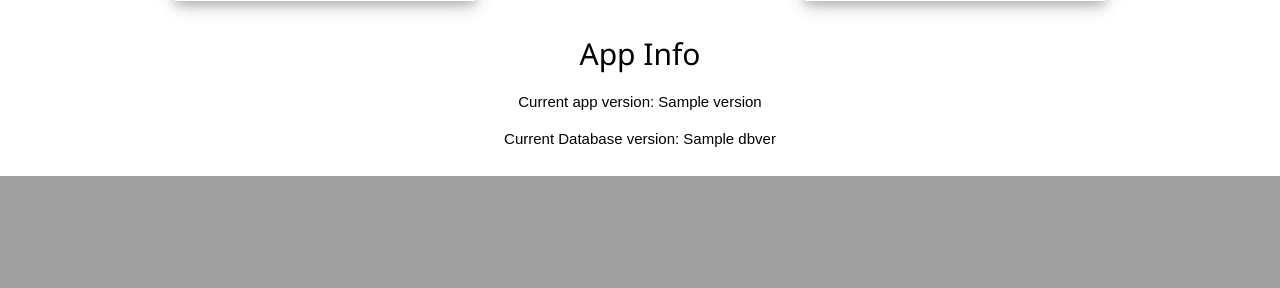
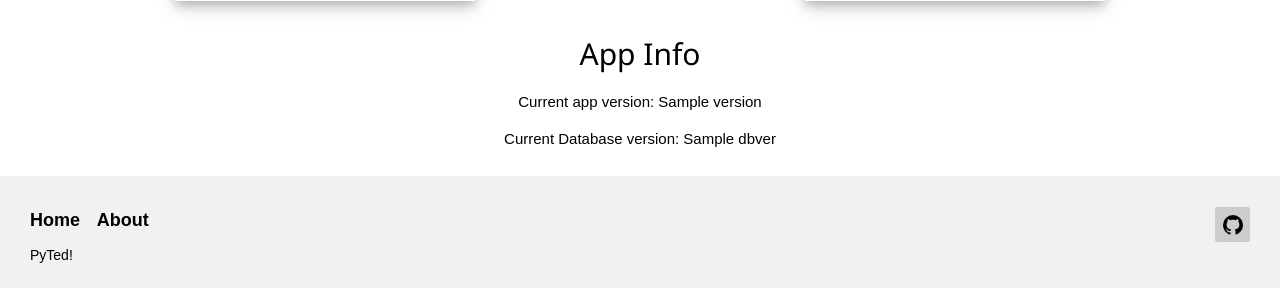
Before and after one commit to ch0ppy35/pyTed, a Python web app: template app/templates/about.html in a window 1280 px wide. Shown: the part 1129-1417 px from the top of the page. Before the commit the page ends 1305 px from the top, so only its background shows below. Run offline with Jinja, Linux system fonts and the light colour scheme; the template is opened without the code that fills it: most values are stand-ins (such as "Sample title", 1, 10 or a date in 2020); some libraries are stand-ins or nearby versions.

Commit message:
Footer addition

```diff
--- a/app/static/css/main.css
+++ b/app/static/css/main.css
@@ -73,6 +73,92 @@ table {
     width:100%;
 }
 
+.footer-distributed {
+  background-color: #f1f1f1f1;
+  box-shadow: 0 1px 1px 0 rgba(238, 238, 238, 0.12);
+  box-sizing: border-box;
+  width: 100%;
+  text-align: left;
+  font: normal 16px sans-serif;
+  padding: 25px 30px;
+}
+
+.footer-distributed .footer-left p {
+  color: #000000;
+  font-size: 14px;
+  margin: 0;
+}
+/* Footer links */
+
+.footer-distributed p.footer-links {
+  font-size: 18px;
+  font-weight: bold;
+  color: #000000;
+  margin: 0 0 10px;
+  padding: 0;
+  transition: ease .25s;
+}
+
+.footer-distributed p.footer-links a {
+  display: inline-block;
+  line-height: 1.8;
+  text-decoration: none;
+  color: inherit;
+  transition: ease .25s;
+}
+
+.footer-distributed .footer-links a:before {
+  content: "·";
+  font-size: 20px;
+  left: 0;
+  color: #EEEEEE;
+  display: inline-block;
+  padding-right: 5px;
+}
+
+.footer-distributed .footer-links .link-1:before {
+  content: none;
+}
+
+.footer-distributed .footer-right {
+  float: right;
+  margin-top: 6px;
+  max-width: 180px;
+}
+
+.footer-distributed .footer-right a {
+  display: inline-block;
+  width: 35px;
+  height: 35px;
+  background-color: #CCCCCC;
+  border-radius: 2px;
+  font-size: 20px;
+  color: #000000;
+  text-align: center;
+  line-height: 35px;
+  margin-left: 3px;
+  transition:all .25s;
+}
+
+.footer-distributed .footer-right a:hover{transform:scale(1.1); -webkit-transform:scale(1.1);}
+
+.footer-distributed p.footer-links a:hover{text-decoration:underline;}
+
+/* Media Queries */
+
+@media (max-width: 600px) {
+  .footer-distributed .footer-left, .footer-distributed .footer-right {
+    text-align: center;
+  }
+  .footer-distributed .footer-right {
+    float: none;
+    margin: 0 auto 20px;
+  }
+  .footer-distributed .footer-left p.footer-links {
+    line-height: 1.8;
+  }
+}
+
 #main {
     text-align: center;
     font-family: arial, sans-serif;
--- a/app/templates/about.html
+++ b/app/templates/about.html
@@ -61,3 +61,4 @@
 
     </div>
 {% endblock %}
+{% include 'footer.html' %}
--- a/app/templates/billData.html
+++ b/app/templates/billData.html
@@ -36,3 +36,4 @@
 </div>
 
 {% endblock %}
+{
--- a/app/templates/charts.html
+++ b/app/templates/charts.html
@@ -67,6 +67,4 @@
     <div class="charts" id="donutchart"></div>
         </div>
     </div>
-</body>
-</html>
 {% endblock %}
--- /dev/null
+++ b/app/templates/footer.html
@@ -0,0 +1,24 @@
+{% block footer %}
+
+
+   		<footer class="footer-distributed">
+
+			<div class="footer-right">
+				<a href="#"><img src="{{ url_for('static', filename='github.svg') }}"></img></a>
+			</div>
+
+			<div class="footer-left">
+
+				<p class="footer-links">
+					<a class="link-1" href="/">Home</a>
+                    <a href="about.html">About</a>
+				</p>
+				<p>PyTed!</p>
+			</div>
+
+		</footer>
+
+
+</body>
+</html>
+{% endblock %}
--- a/app/templates/index.html
+++ b/app/templates/index.html
@@ -145,6 +145,4 @@
         </div>
     </div>
 </div>
-</body>
-</html>
 {% endblock %}
```
Also changed, not shown: app/static/github.svg (added).
